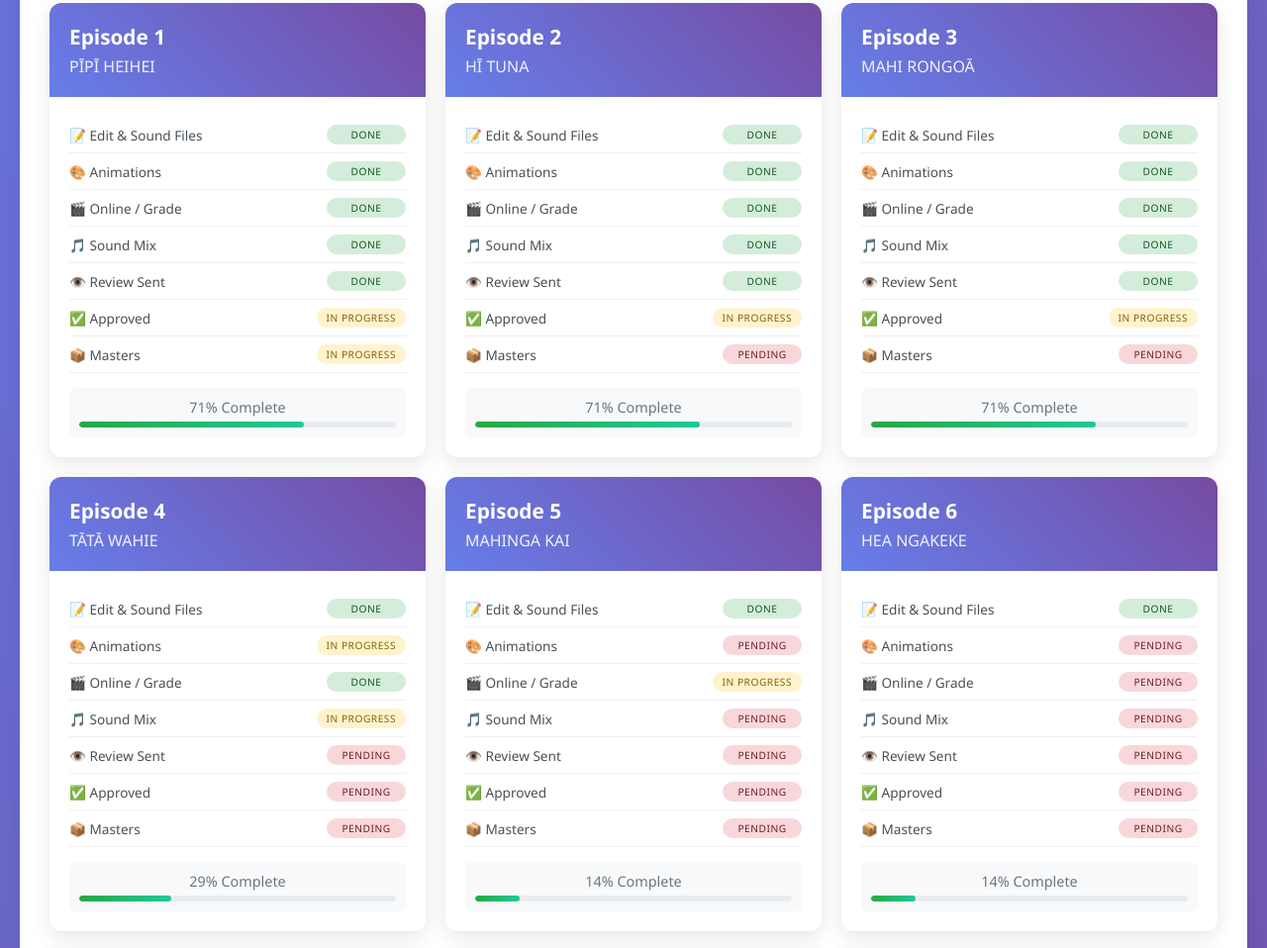
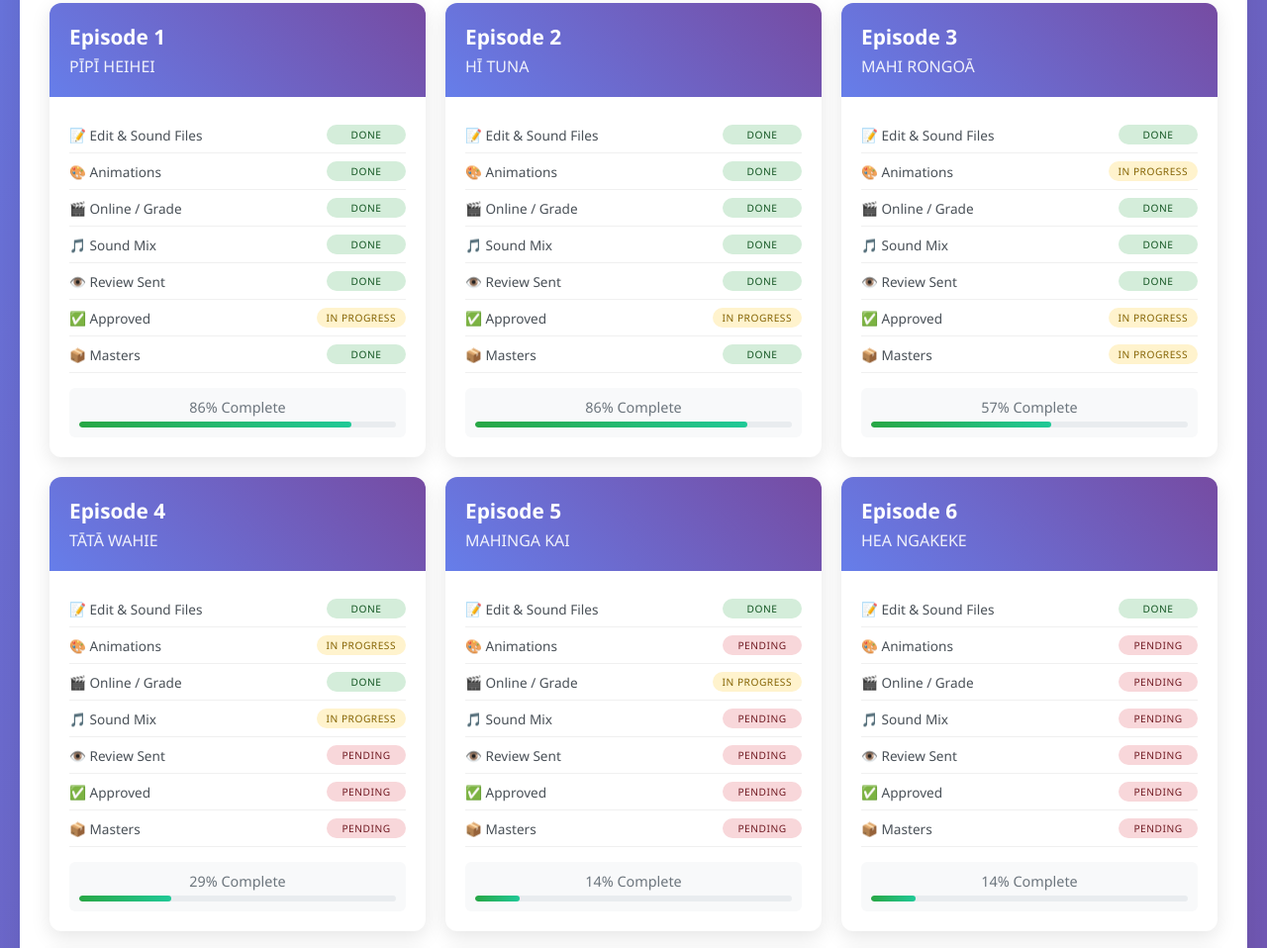
Before and after one commit to DanHab73/tengz-s2-tracker, a plain HTML site: page index.html in a window 1280 px wide. Shown: the part 774-1732 px from the top of the page at 99% size. Drawn offline with Linux system fonts and the light colour scheme.

Commit message:
10 June Update

```diff
--- a/index.html
+++ b/index.html
@@ -372,7 +372,7 @@
                     "Sound Mix": "completed",
                     "Review Sent": "completed",
                     "Approved": "work-in-progress",
-                    "Masters": "work-in-progress"
+                    "Masters": "completed"
                 }
             },
             {
@@ -385,7 +385,7 @@
                     "Sound Mix": "completed",
                     "Review Sent": "completed",
                     "Approved": "work-in-progress",
-                    "Masters": "not-started"
+                    "Masters": "completed"
                 }
             },
             {
@@ -393,12 +393,12 @@
                 title: "MAHI RONGOĀ",
                 stages: {
                     "Edit & Sound Files": "completed",
-                    "Animations": "completed",
+                    "Animations": "work-in-progress",
                     "Online / Grade": "completed",
                     "Sound Mix": "completed",
                     "Review Sent": "completed",
                     "Approved": "work-in-progress",
-                    "Masters": "not-started"
+                    "Masters": "work-in-progress"
                 }
             },
             {
```
